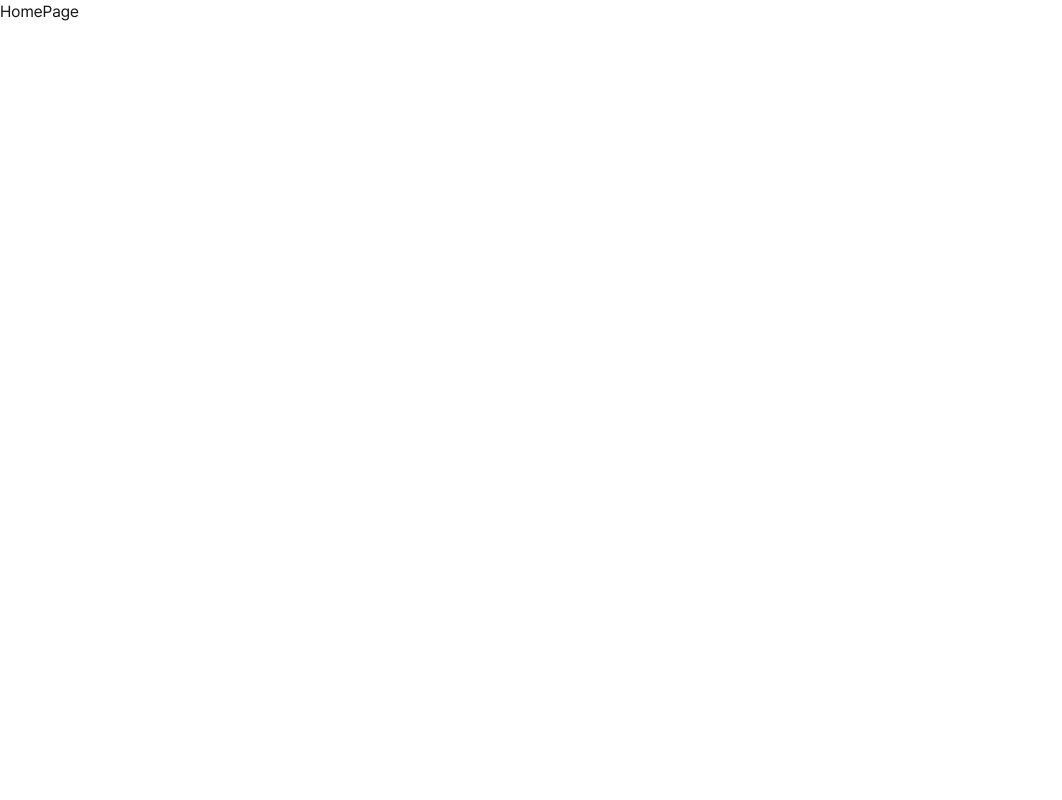
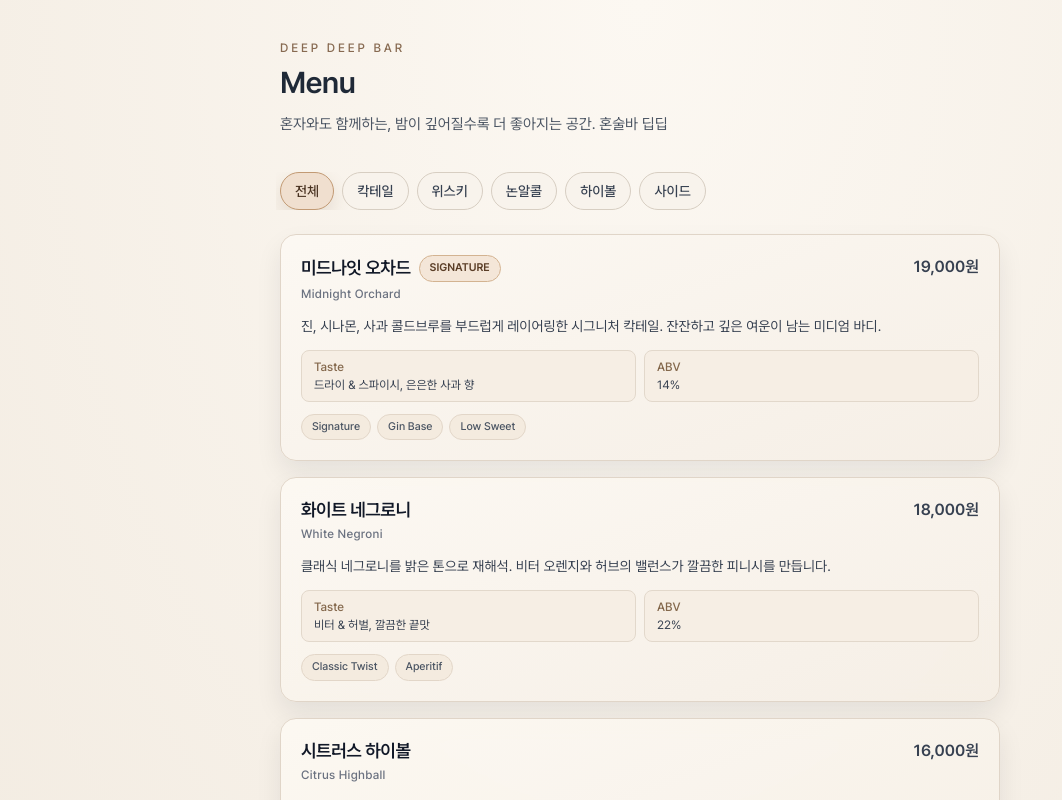
Before and after one commit to MinJun916/deepdeepbar, a Next.js app: page / in a window 1280 px wide. Shown: the top 800 px of the page, without its empty margins (0-1062 px from the left). Built offline with nearby package versions, Linux system fonts and the light colour scheme.

Commit message:
feat: implement HomePageView and MenuCard components with cocktail menu data

```diff
--- a/src/app/page.tsx
+++ b/src/app/page.tsx
@@ -1,5 +1,7 @@
+import HomePageView from '@/views/home';
+
 const HomePage = () => {
-  return <div>HomePage</div>;
+  return <HomePageView />;
 };
 
 export default HomePage;
--- /dev/null
+++ b/src/components/menu/menuCard/index.tsx
@@ -0,0 +1,68 @@
+export type CocktailMenu = {
+  id: string;
+  category: '칵테일' | '위스키' | '논알콜' | '하이볼' | '사이드';
+  name: string;
+  nameEn: string;
+  description: string;
+  price: number;
+  tasteNote: string;
+  abv: string;
+  tags: string[];
+  isSignature?: boolean;
+};
+
+type MenuCardProps = {
+  menu: CocktailMenu;
+  currency: Intl.NumberFormat;
+};
+
+const MenuCard = ({ menu, currency }: MenuCardProps) => {
+  return (
+    <article className="rounded-2xl border border-[#e0d5c8] bg-[linear-gradient(160deg,rgba(252,248,242,0.96)_0%,rgba(245,238,229,0.96)_100%)] p-4 shadow-[0_12px_26px_rgba(15,23,42,0.08)] backdrop-blur sm:p-5">
+      <div className="flex items-start justify-between gap-4">
+        <div>
+          <div className="flex flex-wrap items-center gap-2">
+            <h2 className="text-lg leading-6 font-semibold tracking-tight text-[#111827]">
+              {menu.name}
+            </h2>
+            {menu.isSignature ? (
+              <span className="rounded-full border border-[#d3b391] bg-[#f4e6d8] px-2.5 py-1 text-[11px] font-semibold text-[#5a3d26]">
+                SIGNATURE
+              </span>
+            ) : null}
+          </div>
+          <p className="mt-1 text-xs font-medium tracking-wide text-[#6b7280]">{menu.nameEn}</p>
+        </div>
+        <p className="shrink-0 text-base font-semibold text-[#374151]">
+          {currency.format(menu.price)}원
+        </p>
+      </div>
+
+      <p className="mt-3 text-sm leading-6 break-keep text-[#374151]">{menu.description}</p>
+
+      <dl className="mt-3 grid grid-cols-1 gap-2 text-xs text-[#6b7280] sm:grid-cols-2">
+        <div className="rounded-lg border border-[#e2d8cb] bg-[#f6eee4] px-3 py-2">
+          <dt className="font-medium text-[#84684c]">Taste</dt>
+          <dd className="mt-0.5 break-keep text-[#374151]">{menu.tasteNote}</dd>
+        </div>
+        <div className="rounded-lg border border-[#e2d8cb] bg-[#f6eee4] px-3 py-2">
+          <dt className="font-medium text-[#84684c]">ABV</dt>
+          <dd className="mt-0.5 text-[#374151]">{menu.abv}</dd>
+        </div>
+      </dl>
+
+      <div className="mt-3 flex flex-wrap gap-1.5">
+        {menu.tags.map((tag) => (
+          <span
+            key={`${menu.id}-${tag}`}
+            className="rounded-full border border-[#e2d6c8] bg-[#f4ebdf] px-2.5 py-1 text-[11px] font-medium text-[#4b5563]"
+          >
+            {tag}
+          </span>
+        ))}
+      </div>
+    </article>
+  );
+};
+
+export default MenuCard;
--- /dev/null
+++ b/src/views/home/index.tsx
@@ -0,0 +1,189 @@
+'use client';
+
+import { useMemo, useState } from 'react';
+
+import MenuCard, { type CocktailMenu } from '@/components/menu/menuCard';
+
+const categories = ['전체', '칵테일', '위스키', '논알콜', '하이볼', '사이드'] as const;
+type MenuCategory = (typeof categories)[number];
+
+const menuData: CocktailMenu[] = [
+  {
+    id: 'dd-01',
+    category: '칵테일',
+    name: '미드나잇 오차드',
+    nameEn: 'Midnight Orchard',
+    description:
+      '진, 시나몬, 사과 콜드브루를 부드럽게 레이어링한 시그니처 칵테일. 잔잔하고 깊은 여운이 남는 미디엄 바디.',
+    price: 19000,
+    tasteNote: '드라이 & 스파이시, 은은한 사과 향',
+    abv: '14%',
+    tags: ['Signature', 'Gin Base', 'Low Sweet'],
+    isSignature: true,
+  },
+  {
+    id: 'dd-02',
+    category: '칵테일',
+    name: '화이트 네그로니',
+    nameEn: 'White Negroni',
+    description:
+      '클래식 네그로니를 밝은 톤으로 재해석. 비터 오렌지와 허브의 밸런스가 깔끔한 피니시를 만듭니다.',
+    price: 18000,
+    tasteNote: '비터 & 허벌, 깔끔한 끝맛',
+    abv: '22%',
+    tags: ['Classic Twist', 'Aperitif'],
+  },
+  {
+    id: 'dd-03',
+    category: '하이볼',
+    name: '시트러스 하이볼',
+    nameEn: 'Citrus Highball',
+    description:
+      '유자와 자몽 껍질의 산뜻함에 탄산감을 더해 가볍게 즐기기 좋은 스타일. 첫 잔으로 추천합니다.',
+    price: 16000,
+    tasteNote: '상큼함 중심, 산뜻한 탄산',
+    abv: '9%',
+    tags: ['Refreshing', 'Beginner Friendly'],
+  },
+  {
+    id: 'dd-04',
+    category: '위스키',
+    name: '글렌리벳 12년',
+    nameEn: 'The Glenlivet 12Y',
+    description:
+      '부드러운 바닐라와 사과 향이 균형 잡힌 스페이사이드 싱글몰트. 스트레이트 또는 온더락 추천.',
+    price: 21000,
+    tasteNote: '라이트 오크, 과일향, 매끈한 피니시',
+    abv: '40%',
+    tags: ['Single Malt', 'Speyside'],
+  },
+  {
+    id: 'dd-05',
+    category: '위스키',
+    name: '와일드 터키 101',
+    nameEn: 'Wild Turkey 101',
+    description: '묵직한 바닐라와 캐러멜 노트가 특징인 버번. 풍부한 향을 선호하는 분께 추천합니다.',
+    price: 18000,
+    tasteNote: '스파이시, 캐러멜, 묵직한 바디',
+    abv: '50.5%',
+    tags: ['Bourbon', 'Bold'],
+  },
+  {
+    id: 'dd-06',
+    category: '논알콜',
+    name: '가든 토닉 제로',
+    nameEn: 'Garden Tonic Zero',
+    description: '허브 인퓨전과 토닉워터를 조합한 논알콜 시그니처. 깔끔하면서 향긋한 스타일입니다.',
+    price: 12000,
+    tasteNote: '허브, 청량감, 드라이',
+    abv: '0%',
+    tags: ['Non Alcohol', 'Herbal'],
+  },
+  {
+    id: 'dd-07',
+    category: '논알콜',
+    name: '유자 스파클링',
+    nameEn: 'Yuzu Sparkling',
+    description: '신선한 유자와 레몬 제스트를 더한 스파클링 목테일. 식사 전후 모두 잘 어울립니다.',
+    price: 11000,
+    tasteNote: '상큼함, 은은한 단맛',
+    abv: '0%',
+    tags: ['Mocktail', 'Citrus'],
+  },
+  {
+    id: 'dd-08',
+    category: '하이볼',
+    name: '클래식 진저 하이볼',
+    nameEn: 'Classic Ginger Highball',
+    description: '위스키와 진저에일의 균형이 좋은 하우스 하이볼. 부담 없이 즐기기 좋습니다.',
+    price: 15000,
+    tasteNote: '진저 스파이스, 시원한 탄산',
+    abv: '10%',
+    tags: ['House Favorite', 'Easy Drinking'],
+  },
+  {
+    id: 'dd-09',
+    category: '사이드',
+    name: '트러플 감자튀김',
+    nameEn: 'Truffle Fries',
+    description:
+      '가벼운 트러플 향과 파마산을 더한 사이드. 칵테일과 가장 잘 어울리는 스테디셀러입니다.',
+    price: 13000,
+    tasteNote: '고소함, 짭짤함',
+    abv: '-',
+    tags: ['Side Menu', 'Best Pairing'],
+  },
+  {
+    id: 'dd-10',
+    category: '사이드',
+    name: '치즈 플래터',
+    nameEn: 'Cheese Platter',
+    description:
+      '3가지 치즈와 견과, 크래커로 구성된 플래터. 위스키 또는 드라이 칵테일과 잘 맞습니다.',
+    price: 22000,
+    tasteNote: '짭짤함, 고소함, 크리미',
+    abv: '-',
+    tags: ['Sharing', 'Pairing'],
+  },
+];
+
+const currency = new Intl.NumberFormat('ko-KR');
+
+const HomePageView = () => {
+  const [selectedCategory, setSelectedCategory] = useState<MenuCategory>('전체');
+
+  const filteredMenuData = useMemo(() => {
+    if (selectedCategory === '전체') {
+      return menuData;
+    }
+
+    return menuData.filter((menu) => menu.category === selectedCategory);
+  }, [selectedCategory]);
+
+  return (
+    <main className="min-h-screen bg-[radial-gradient(120%_90%_at_50%_0%,#fcf8f2_0%,#f3ece2_56%,#ece2d6_100%)] text-[#1f2937]">
+      <div className="mx-auto w-full max-w-3xl px-4 pt-8 pb-16 sm:px-6 sm:pt-10">
+        <header className="mb-7 sm:mb-9">
+          <p className="text-xs font-medium tracking-[0.24em] text-[#876a51]">DEEP DEEP BAR</p>
+          <h1 className="mt-2 text-2xl font-semibold tracking-tight text-[#1f2937] sm:text-3xl">
+            Menu
+          </h1>
+          <p className="mt-3 max-w-xl text-sm leading-6 break-keep text-[#4b5563] sm:text-[15px]">
+            혼자와도 함께하는, 밤이 깊어질수록 더 좋아지는 공간. 혼술바 딥딥
+          </p>
+        </header>
+
+        <section className="-mx-1 mb-5 overflow-x-auto px-1 sm:mb-6">
+          <div className="flex min-w-max gap-2">
+            {categories.map((category) => {
+              const isActive = selectedCategory === category;
+
+              return (
+                <button
+                  key={category}
+                  type="button"
+                  onClick={() => setSelectedCategory(category)}
+                  className={`rounded-full border px-3.5 py-2 text-sm font-medium transition ${
+                    isActive
+                      ? 'border-[#c29a74] bg-[#f0dfcf] text-[#4a3322] shadow-[0_8px_18px_rgba(120,84,52,0.14)]'
+                      : 'border-[#d7cec2] bg-[#f8f3ec] text-[#374151]'
+                  }`}
+                >
+                  {category}
+                </button>
+              );
+            })}
+          </div>
+        </section>
+
+        <section className="space-y-3.5 sm:space-y-4">
+          {filteredMenuData.map((menu) => (
+            <MenuCard key={menu.id} menu={menu} currency={currency} />
+          ))}
+        </section>
+      </div>
+    </main>
+  );
+};
+
+export default HomePageView;
```
